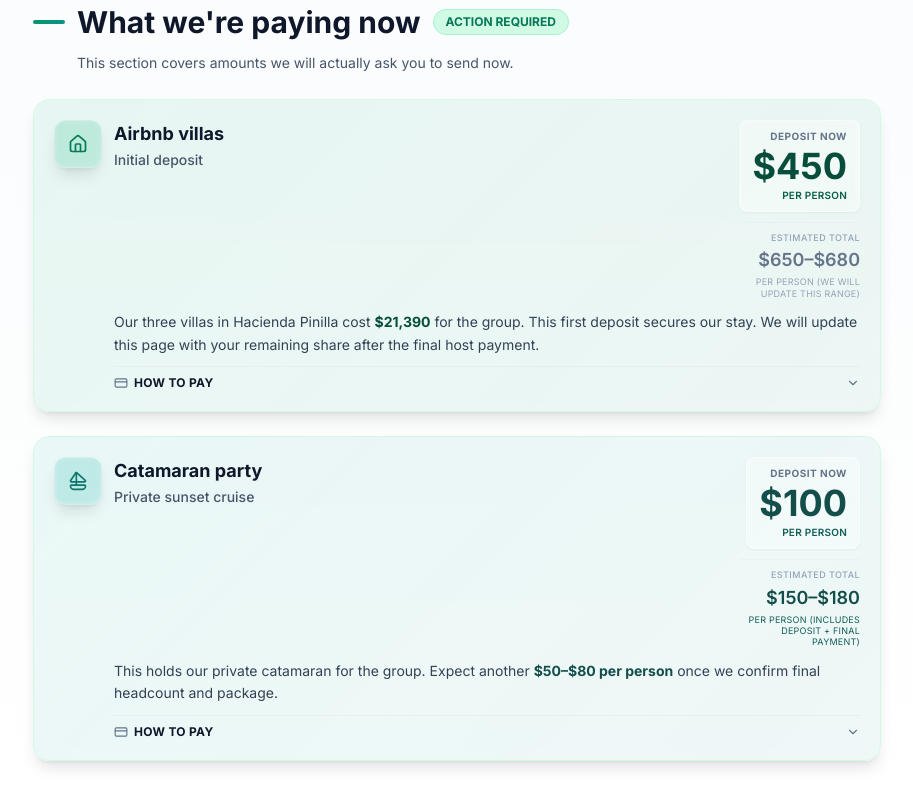
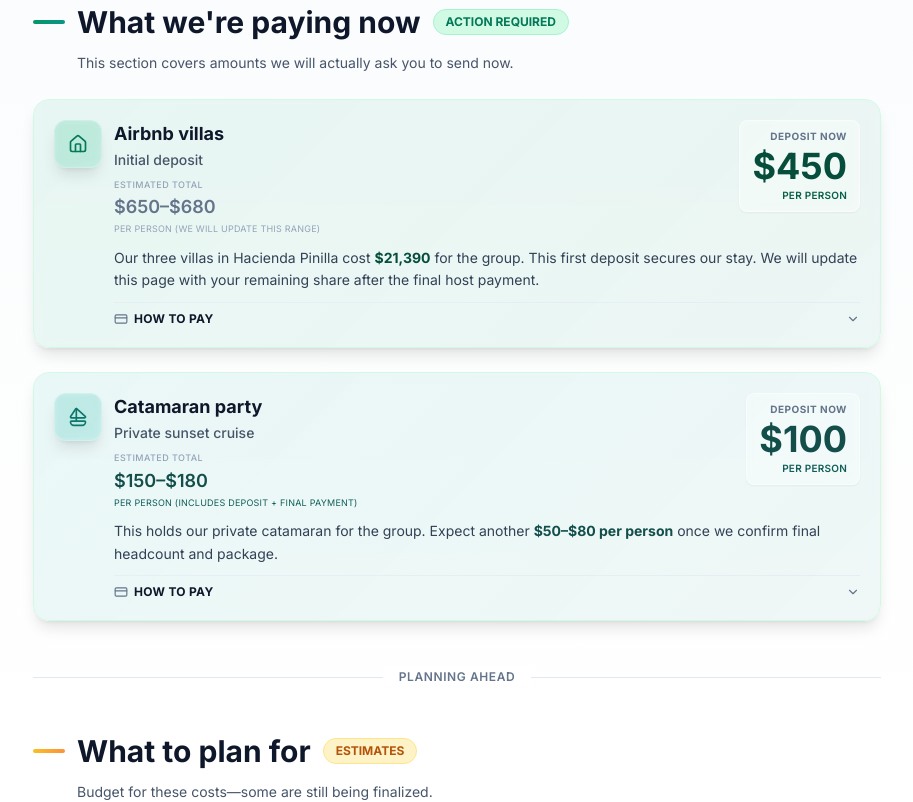
Before and after one commit to MyKalya/costa2k26, a Next.js app: page /tripcosts in a window 1280 px wide. Shown: the part 540-1342 px from the top of the page, without its empty margins (183-1096 px from the left). Built offline with nearby package versions, Linux system fonts and the light colour scheme; a web font is replaced by a local one.

Commit message:
Move estimated total under title/subtitle to fill wasted space
- Position estimated total on left side below subtitle instead of below deposit
- Better space utilization and improved visual balance
- Deposit remains prominent on right side

```diff
--- a/app/tripcosts/page.tsx
+++ b/app/tripcosts/page.tsx
@@ -119,12 +119,28 @@ function CostCard({
             <div className="flex-1 min-w-0">
               <h3 className="text-lg font-bold text-slate-900 mb-0.5">{title}</h3>
               {subtitle && (
-                <p className="text-sm text-slate-600 font-medium">{subtitle}</p>
+                <p className="text-sm text-slate-600 font-medium mb-2">{subtitle}</p>
+              )}
+              {/* Estimated total - placed under subtitle to fill space */}
+              {hasTwoLineAmount && estimatedTotal && (
+                <div className="flex flex-col gap-0.5 mt-2">
+                  <span className="text-[9px] font-medium text-slate-400 uppercase tracking-wider">
+                    Estimated total
+                  </span>
+                  <span className={clsx("text-base sm:text-lg font-semibold text-slate-500", amountColorClass)}>
+                    {estimatedTotal}
+                  </span>
+                  {estimatedLabel && (
+                    <span className={clsx("text-[9px] font-normal uppercase tracking-wide leading-tight text-slate-400", amountLabelColorClass)}>
+                      {estimatedLabel}
+                    </span>
+                  )}
+                </div>
               )}
             </div>
           </div>
 
-          {/* Amount display */}
+          {/* Amount display - Deposit only on right */}
           {(amount || amountLabel || hasTwoLineAmount) && (
             <div className="flex flex-col items-end gap-1.5 flex-shrink-0">
               {hasTwoLineAmount ? (
@@ -140,20 +156,6 @@ function CostCard({
                     {depositLabel && (
                       <span className={clsx("text-[10px] font-semibold uppercase tracking-wide", amountLabelColorClass)}>
                         {depositLabel}
-                      </span>
-                    )}
-                  </div>
-                  {/* Estimated total */}
-                  <div className="flex flex-col items-end gap-0.5 mt-1 pt-2 border-t border-slate-200/40">
-                    <span className="text-[9px] font-medium text-slate-400 uppercase tracking-wider">
-                      Estimated total
-                    </span>
-                    <span className={clsx("text-base sm:text-lg font-semibold text-slate-500", amountColorClass)}>
-                      {estimatedTotal}
-                    </span>
-                    {estimatedLabel && (
-                      <span className={clsx("text-[9px] font-normal uppercase tracking-wide leading-tight text-slate-400 max-w-[120px] text-right", amountLabelColorClass)}>
-                        {estimatedLabel}
                       </span>
                     )}
                   </div>
```
